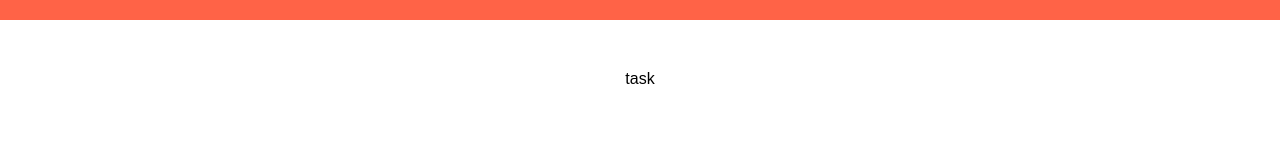
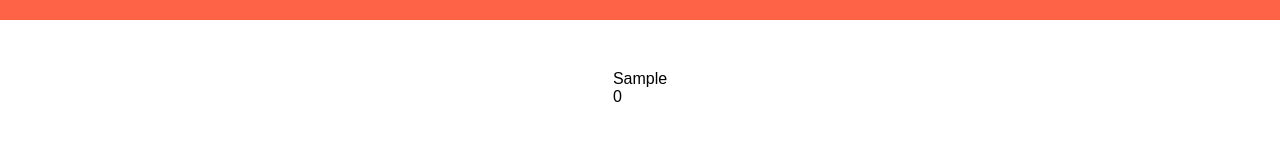
Before and after one commit to WinterIsCoding23/todo-typescript, a React (Create React App) app: page / in a window 1280 px wide. Both pictures are taken after typing "Sample" into the empty fields and a click on the button "Add Task". Shown: the part 205-346 px from the top of the page. Built offline with nearby package versions, Linux system fonts and the light colour scheme.

Commit message:
pass task as prop to TodoTask-component & in there define task as prop & render task.taskName and task.deadline

```diff
--- a/src/App.tsx
+++ b/src/App.tsx
@@ -49,7 +49,7 @@ const App: FC = () => {
       </div>
       <div className="todoList">
         {todoList.map((task: ITask, key: number) => {
-          return <TodoTask key={key} />;
+          return <TodoTask key={key} task={task} />;
         })}
       </div>
     </div>
--- a/src/Components/TodoTask.tsx
+++ b/src/Components/TodoTask.tsx
@@ -1,7 +1,21 @@
 import React from "react";
+import { ITask } from "../Interfaces";
 
-const TodoTask = () => {
-  return <div>task</div>;
+interface Props {
+  // '?' marks an optional prop
+  // task?: ITask;
+  task: ITask;
+}
+
+const TodoTask = ({ task }: Props) => {
+  return (
+    <div>
+      <div>
+        <div>{task.taskName}</div>
+        <div>{task.deadline}</div>
+      </div>
+    </div>
+  );
 };
 
 export default TodoTask;
```
